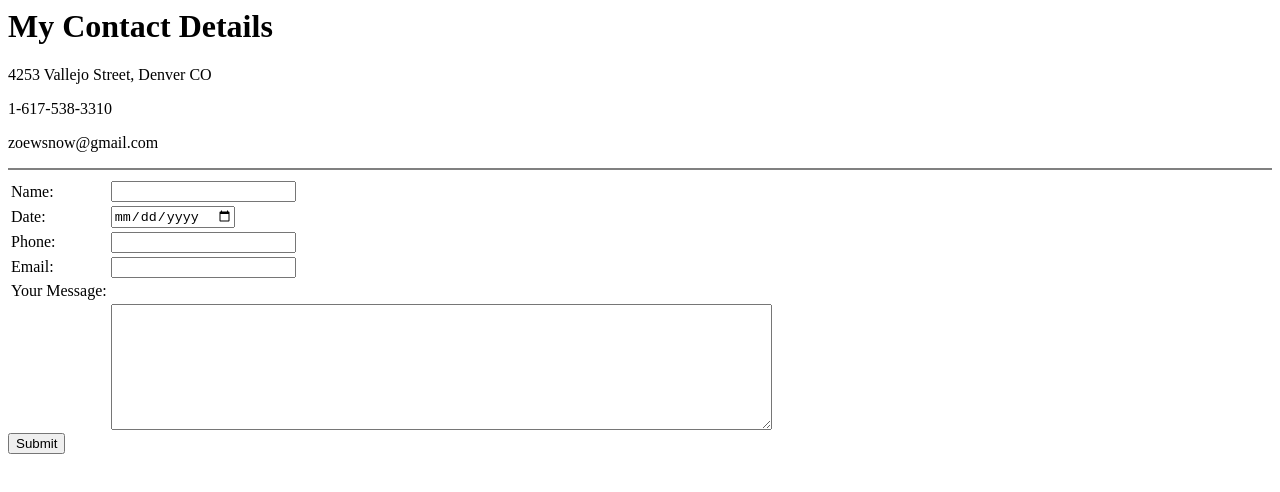
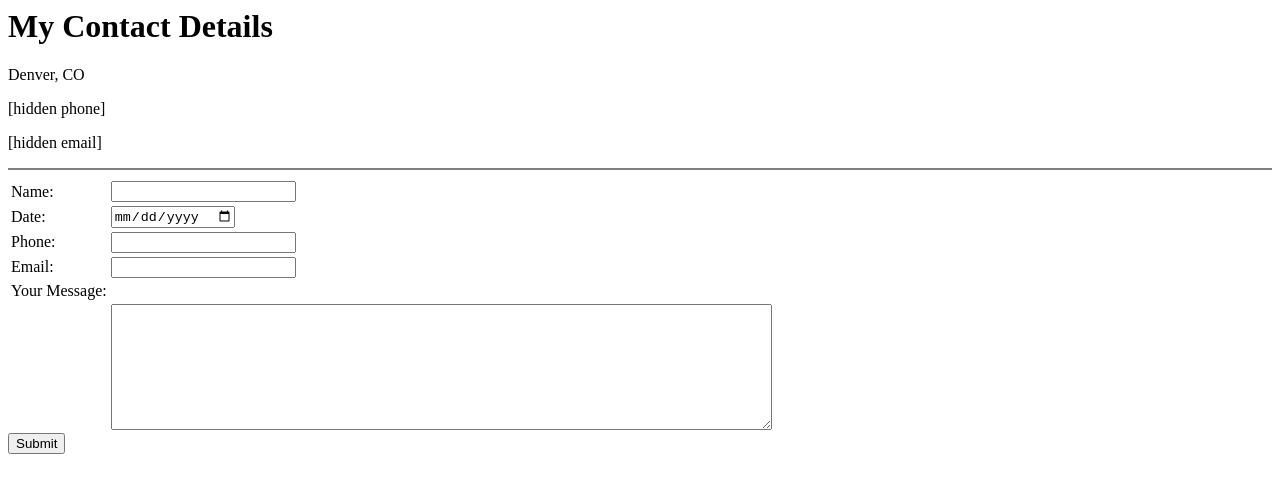
Before and after one commit to zoewsnow/racing_guide, a plain HTML site: page contact_me.html in a window 1280 px wide. Drawn offline with Linux system fonts and the light colour scheme.

Commit message:
Hide details

```diff
--- a/contact_me.html
+++ b/contact_me.html
@@ -7,16 +7,16 @@
   <body>
     <h1>My Contact Details</h1>
     <p>
-      4253 Vallejo Street, Denver CO
+      Denver, CO
     </p>
     <p>
-      1-617-538-3310
+      [hidden phone]
     </p>
     <p>
-      zoewsnow@gmail.com
+      [hidden email]
     </p>
     <hr color="gray">
-  <form class="" action="mailto:zoewsnow@gmail.com?subject=friendship" method="post" enctype="text/plain">
+  <form class="" action="mailto:hidden?subject=githuboutreach" method="post" enctype="text/plain">
       <table>
             <tr>
               <td><label>Name:</label></td>
```
